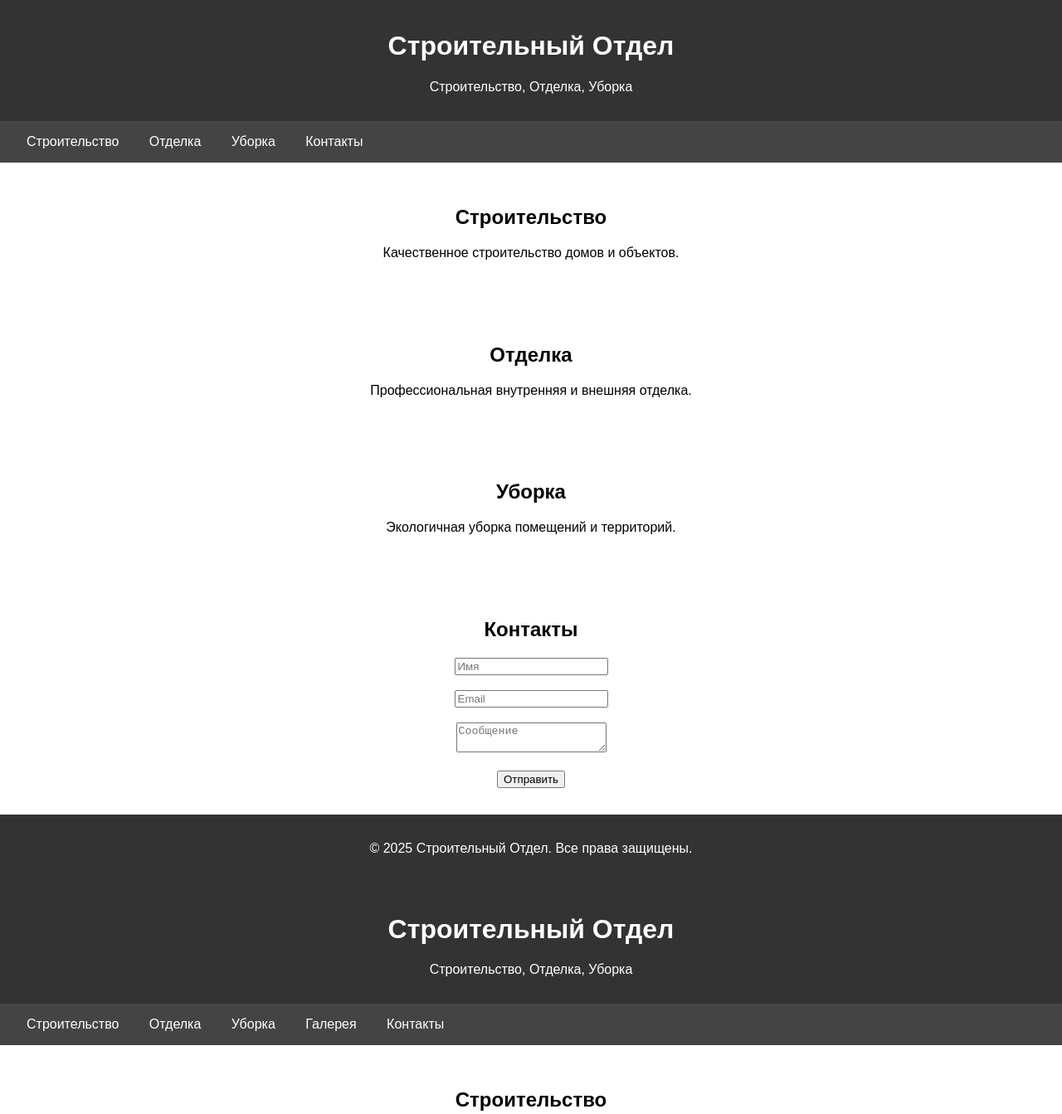
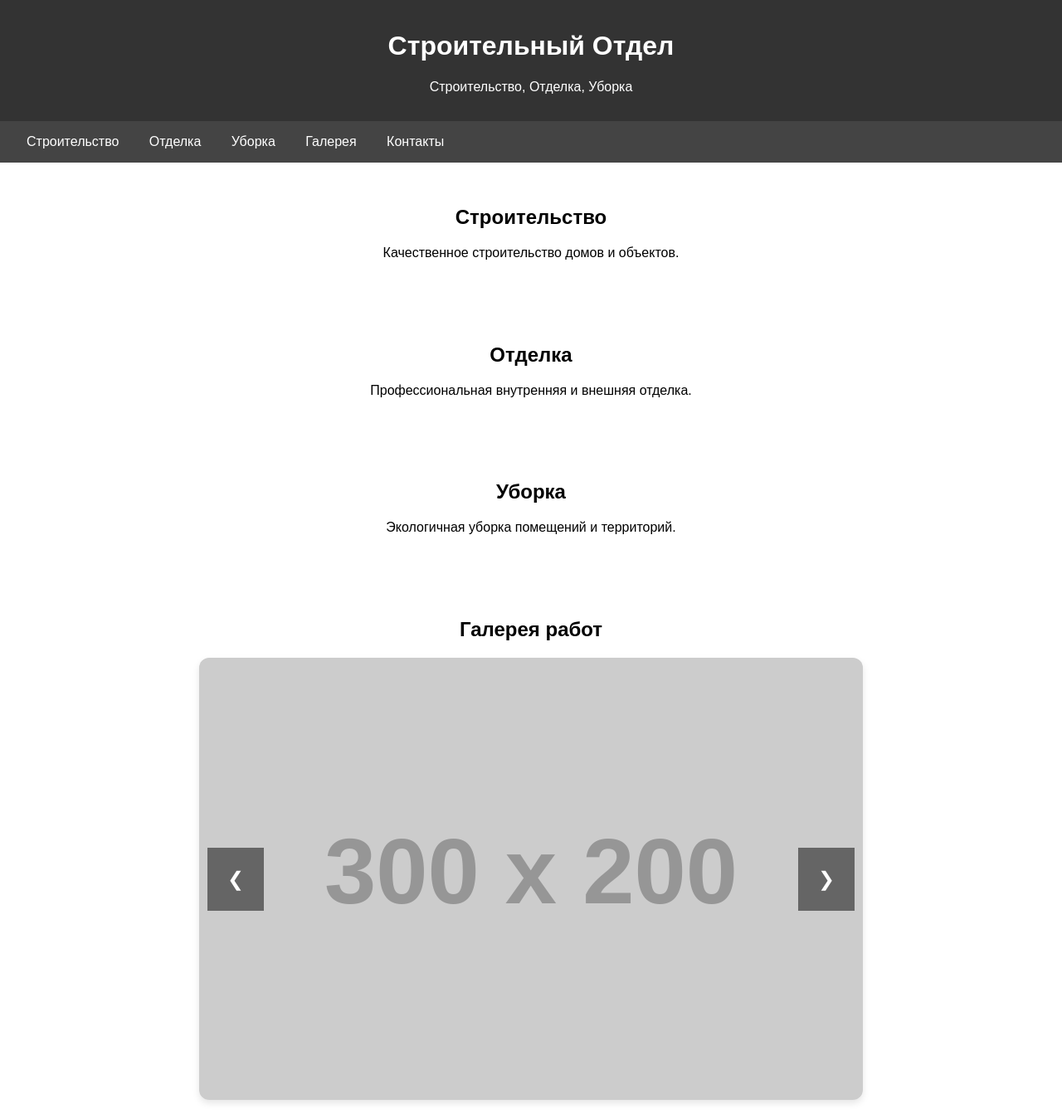
Before and after one commit to egornikitin5555-a11y/alliance-trucks, a plain HTML site: page index.html in a window 1280 px wide. Shown: the top 1343 px of the page at 83% size. Drawn offline with Linux system fonts and the light colour scheme; placeholder pictures from the web are drawn by us.

Commit message:
Update index.html
Signed-off-by: egornikitin5555-a11y <egornikitin5555@gmail.com>

```diff
--- a/index.html
+++ b/index.html
@@ -11,58 +11,23 @@
         nav a { color: white; margin: 0 1em; text-decoration: none; }
         section { padding: 2em; text-align: center; }
         footer { background: #333; color: white; text-align: center; padding: 1em; }
-    </style>
-</head>
-<body>
-    <header>
-        <h1>Строительный Отдел</h1>
-        <p>Строительство, Отделка, Уборка</p>
-    </header>
-    <nav>
-        <a href="#stroy">Строительство</a>
-        <a href="#otdel">Отделка</a>
-        <a href="#ubor">Уборка</a>
-        <a href="#kontakt">Контакты</a>
-    </nav>
-    <section id="stroy">
-        <h2>Строительство</h2>
-        <p>Качественное строительство домов и объектов.</p>
-    </section>
-    <section id="otdel">
-        <h2>Отделка</h2>
-        <p>Профессиональная внутренняя и внешняя отделка.</p>
-    </section>
-    <section id="ubor">
-        <h2>Уборка</h2>
-        <p>Экологичная уборка помещений и территорий.</p>
-    </section>
-    <section id="kontakt">
-        <h2>Контакты</h2>
-        <form>
-            <input type="text" placeholder="Имя"><br><br>
-            <input type="email" placeholder="Email"><br><br>
-            <textarea placeholder="Сообщение"></textarea><br><br>
-            <button>Отправить</button>
-        </form>
-    </section>
-    <footer>
-        <p>&copy; 2025 Строительный Отдел. Все права защищены.</p>
-    </footer>
-</body><!DOCTYPE html>
-<html lang="ru">
-<head>
-    <meta charset="UTF-8">
-    <meta name="viewport" content="width=device-width, initial-scale=1.0">
-    <title>Строительство, Отделка, Уборка</title>
-    <style>
-        body { font-family: Arial, sans-serif; margin: 0; padding: 0; }
-        header { background: #333; color: white; text-align: center; padding: 1em; }
-        nav { background: #444; padding: 1em; }
-        nav a { color: white; margin: 0 1em; text-decoration: none; }
-        section { padding: 2em; text-align: center; }
-        footer { background: #333; color: white; text-align: center; padding: 1em; }
-        .gallery { display: grid; grid-template-columns: repeat(auto-fit, minmax(200px, 1fr)); gap: 1em; }
-        .gallery img { width: 100%; height: auto; border-radius: 8px; }
+        .slider-container { position: relative; max-width: 800px; margin: 0 auto; overflow: hidden; border-radius: 12px; box-shadow: 0 4px 8px rgba(0,0,0,0.1); }
+        .slider { display: flex; transition: transform 0.3s ease; }
+        .slide { min-width: 100%; box-sizing: border-box; }
+        .slide img { width: 100%; height: auto; display: block; cursor: pointer; }
+        .prev, .next { position: absolute; top: 50%; transform: translateY(-50%); background: rgba(0,0,0,0.5); color: white; border: none; padding: 1em; cursor: pointer; font-size: 1.5em; z-index: 10; }
+        .prev { left: 10px; }
+        .next { right: 10px; }
+        .prev:hover, .next:hover { background: rgba(0,0,0,0.8); }
+        .modal { display: none; position: fixed; z-index: 1000; left: 0; top: 0; width: 100%; height: 100%; background-color: rgba(0,0,0,0.9); }
+        .modal-content { margin: auto; display: block; width: 80%; max-width: 700px; max-height: 80%; position: absolute; top: 50%; left: 50%; transform: translate(-50%, -50%); object-fit: contain; }
+        .close { position: absolute; top: 15px; right: 35px; color: #f1f1f1; font-size: 40px; font-weight: bold; cursor: pointer; z-index: 1001; }
+        .close:hover { color: #999; }
+        @media (max-width: 600px) {
+            .modal-content { width: 95%; max-height: 90%; }
+            .close { font-size: 30px; top: 10px; right: 20px; }
+            .prev, .next { padding: 0.5em; font-size: 1.2em; }
+        }
     </style>
 </head>
 <body>
@@ -91,11 +56,29 @@
     </section>
     <section id="gallery">
         <h2>Галерея работ</h2>
-        <div class="gallery">
-            <img src="https://via.placeholder.com/300x200?text=Строительство+1" alt="Работа 1">
-            <img src="https://via.placeholder.com/300x200?text=Отделка+1" alt="Работа 2">
-            <img src="https://via.placeholder.com/300x200?text=Уборка+1" alt="Работа 3">
-            <img src="https://via.placeholder.com/300x200?text=Строительство+2" alt="Работа 4">
+        <div class="slider-container">
+            <button class="prev" onclick="changeSlide(-1)">&#10094;</button>
+            <div class="slider" id="slider">
+                <div class="slide" onclick="openModal('https://via.placeholder.com/700x500?text=Строительство+1')">
+                    <img src="https://via.placeholder.com/300x200?text=Строительство+1" alt="Работа 1">
+                </div>
+                <div class="slide" onclick="openModal('https://via.placeholder.com/700x500?text=Отделка+1')">
+                    <img src="https://via.placeholder.com/300x200?text=Отделка+1" alt="Работа 2">
+                </div>
+                <div class="slide" onclick="openModal('https://via.placeholder.com/700x500?text=Уборка+1')">
+                    <img src="https://via.placeholder.com/300x200?text=Уборка+1" alt="Работа 3">
+                </div>
+                <div class="slide" onclick="openModal('https://via.placeholder.com/700x500?text=Строительство+2')">
+                    <img src="https://via.placeholder.com/300x200?text=Строительство+2" alt="Работа 4">
+                </div>
+                <div class="slide" onclick="openModal('https://via.placeholder.com/700x500?text=Отделка+2')">
+                    <img src="https://via.placeholder.com/300x200?text=Отделка+2" alt="Работа 5">
+                </div>
+                <div class="slide" onclick="openModal('https://via.placeholder.com/700x500?text=Уборка+2')">
+                    <img src="https://via.placeholder.com/300x200?text=Уборка+2" alt="Работа 6">
+                </div>
+            </div>
+            <button class="next" onclick="changeSlide(1)">&#10095;</button>
         </div>
     </section>
     <section id="kontakt">
@@ -110,6 +93,44 @@
     <footer>
         <p>&copy; 2025 Строительный Отдел. Все права защищены.</p>
     </footer>
+
+    <div id="myModal" class="modal">
+        <span class="close" onclick="closeModal()">&times;</span>
+        <img class="modal-content" id="modalImg">
+    </div>
+
+    <script>
+        let currentSlide = 0;
+        const slides = document.querySelectorAll('.slide');
+        const totalSlides = slides.length;
+
+        function showSlide(index) {
+            const slider = document.getElementById('slider');
+            if (index >= totalSlides) currentSlide = 0;
+            if (index < 0) currentSlide = totalSlides - 1;
+            slider.style.transform = `translateX(${-currentSlide * 100}%)`;
+        }
+
+        function changeSlide(direction) {
+            currentSlide += direction;
+            showSlide(currentSlide);
+        }
+
+        function openModal(src) {
+            var modal = document.getElementById('myModal');
+            var modalImg = document.getElementById('modalImg');
+            modal.style.display = 'block';
+            modalImg.src = src;
+        }
+        function closeModal() {
+            document.getElementById('myModal').style.display = 'none';
+        }
+        window.onclick = function(event) {
+            var modal = document.getElementById('myModal');
+            if (event.target == modal) {
+                modal.style.display = 'none';
+            }
+        }
+    </script>
 </body>
 </html>
-</html>
```
